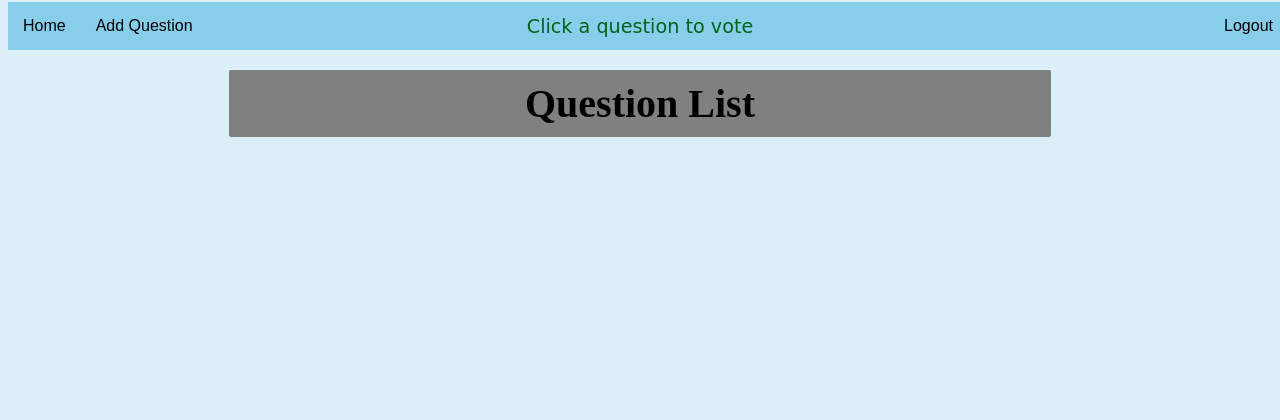
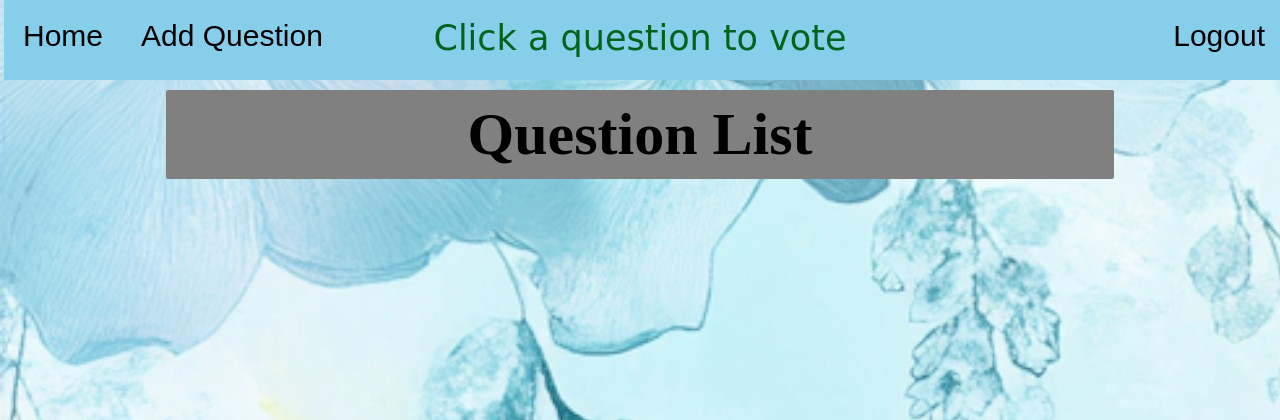
Before and after one commit to habibsain/Django_project, a Django app: template mysite/polls/templates/polls/index.html in a window 1280 px wide. Shown: the top 420 px of the page. Run offline with Django 3.2, Linux system fonts and the light colour scheme; the template is opened without the code that fills it, so the values that code supplies are empty.

Commit message:
added background image and some more edits

```diff
--- a/mysite/polls/static/style.css
+++ b/mysite/polls/static/style.css
@@ -5,15 +5,17 @@
 
 body {
     font-family: sans-serif;
-    background-color: rgb(219, 239, 247);
+    /* background-color: rgb(219, 239, 247); */
+    background-image: url("back.jpg");
 }
 
 #navbar {
     display: flex;
     position: fixed;
     width: 100%;
+    height: 80px;
     justify-content: left;
-    margin-top: 2px;
+    margin-left: -4px;
     /* overflow: hidden; */
     background-color: skyblue;
     top: 0;
@@ -24,7 +26,8 @@ body {
 .nav a {
     display: block;
     color: black;
-    padding: 15px;
+    font-size: 30px;
+    padding: 19px;
     text-decoration: none;
     /* overflow: auto; */
 }
@@ -34,9 +37,9 @@ body {
 .nav a:hover{
     background-color: blue}
 
-@media (max-width: 768px) { /* Example: hide div if viewport width is less than 768px */
+@media (max-width: 868px) { /* hide div if viewport width is less than 768px */
   #add_q {
-    display: none; /* Hides the div completely */
+    display: none;
   }
 }
 
@@ -47,25 +50,25 @@ body {
     left: 50%;
     transform: translateX(-50%);
     font-family: cursive;
-    font-size:larger;
+    font-size:35px;
     overflow: auto;
-    padding: 15px;
+    padding: 18px;
     text-decoration: none;
     color: rgb(2, 100, 28);
     z-index: 1001;
 }
 
 #content {
-    margin-top: 70px;
+    margin-top: 90px;
 }
 
 
 #title {
     margin: auto;
 
-    margin-bottom: 2px;
+    margin-bottom: 10px;
     border-radius: 2px;
-    width: 65%;
+    width: 75%;
     border: 1px black;
     background-color: gray;
     padding: 10px;
@@ -73,7 +76,7 @@ body {
 
 #title h1 {
     font-family: 'Times New Roman';
-    font-size: 40px;
+    font-size: 60px;
     margin: 0;
     padding: 0;
     text-align: center;
@@ -83,9 +86,9 @@ body {
 
 #qn {
     margin: auto;
-    margin-bottom: 2px;
-    height:auto;
-    width: 65%;
+    margin-bottom: 10px;
+    height:200px;
+    width: 75%;
     border: 1px solid green;
     border-radius: 2px;
     background-color: aquamarine;
@@ -94,21 +97,24 @@ body {
 
 #qn ul {
     list-style-type: none;
+    font-size: 30px;
     margin: 0;
-    padding: 2px;
+    padding: 10px;
     overflow:auto;
     background-color: gray;
 }
 
 .qn_t {
     float: left;
+
 }
 
 .qn_t a {
     display: block;
     color: white;
     text-align: center;
-    padding: 4px;
+
+    padding: 10px;
     text-decoration: none;
 }
 
@@ -118,5 +124,7 @@ body {
 }
 
 .meta a {
-    padding: 2px;
+    font-size: 20px;
+    margin: auto;
+
 }
--- a/mysite/polls/templates/polls/index.html
+++ b/mysite/polls/templates/polls/index.html
@@ -29,7 +29,7 @@
             </li>
 
         </ul>
-        <p>{{ q.pub_date }}</p>
+        <p style="font-size: 20px;">{{ q.pub_date }}</p>
         <div class="meta" >
             <a  href="{% url 'polls:edit_page' q.id %}">Edit question</a>
             <a style="float: right;" href="{% url 'polls:edit' q.id %}">Delete question</a>
```
Also changed, not shown: mysite/polls/static/back.jpg (added).
